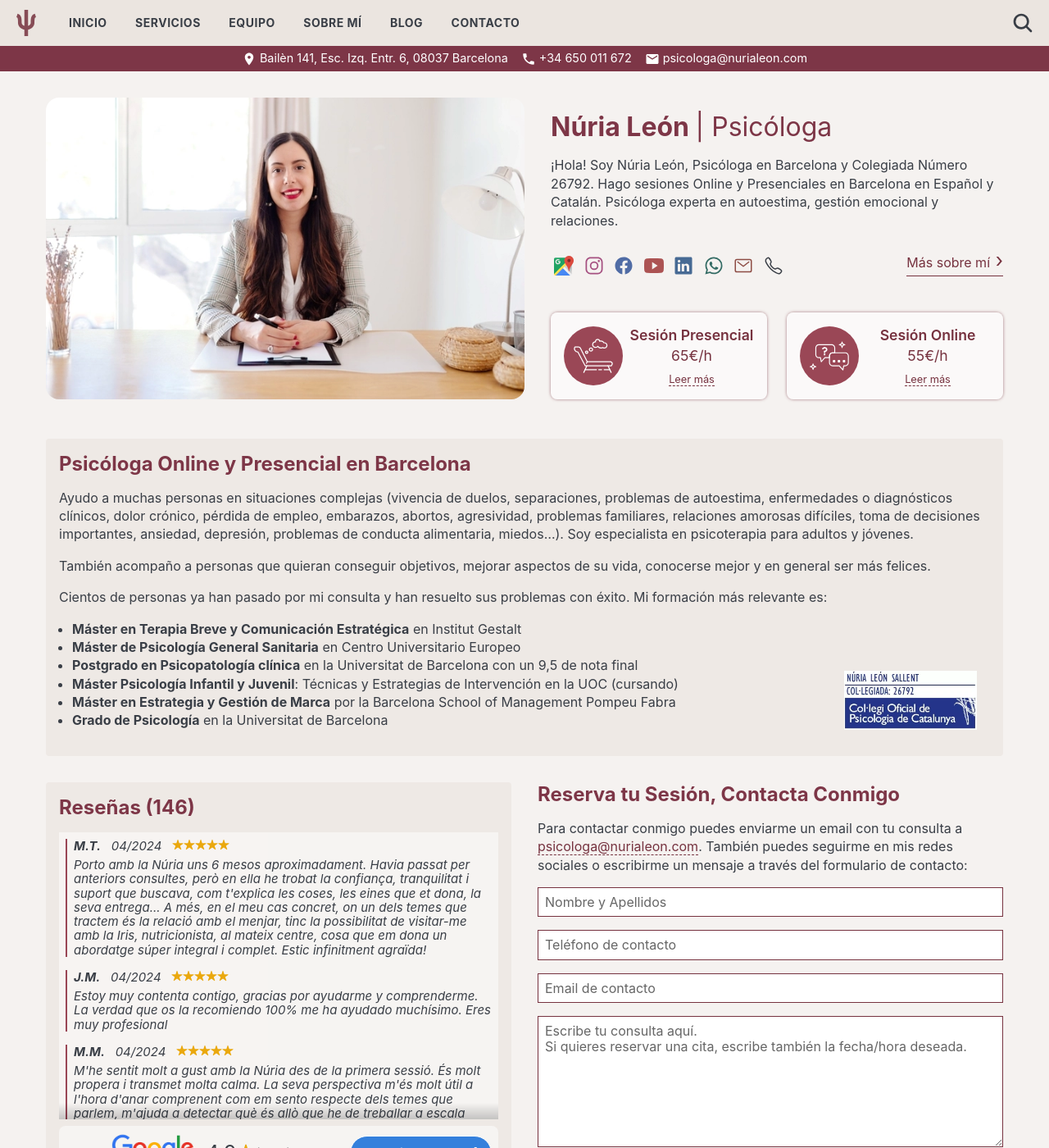
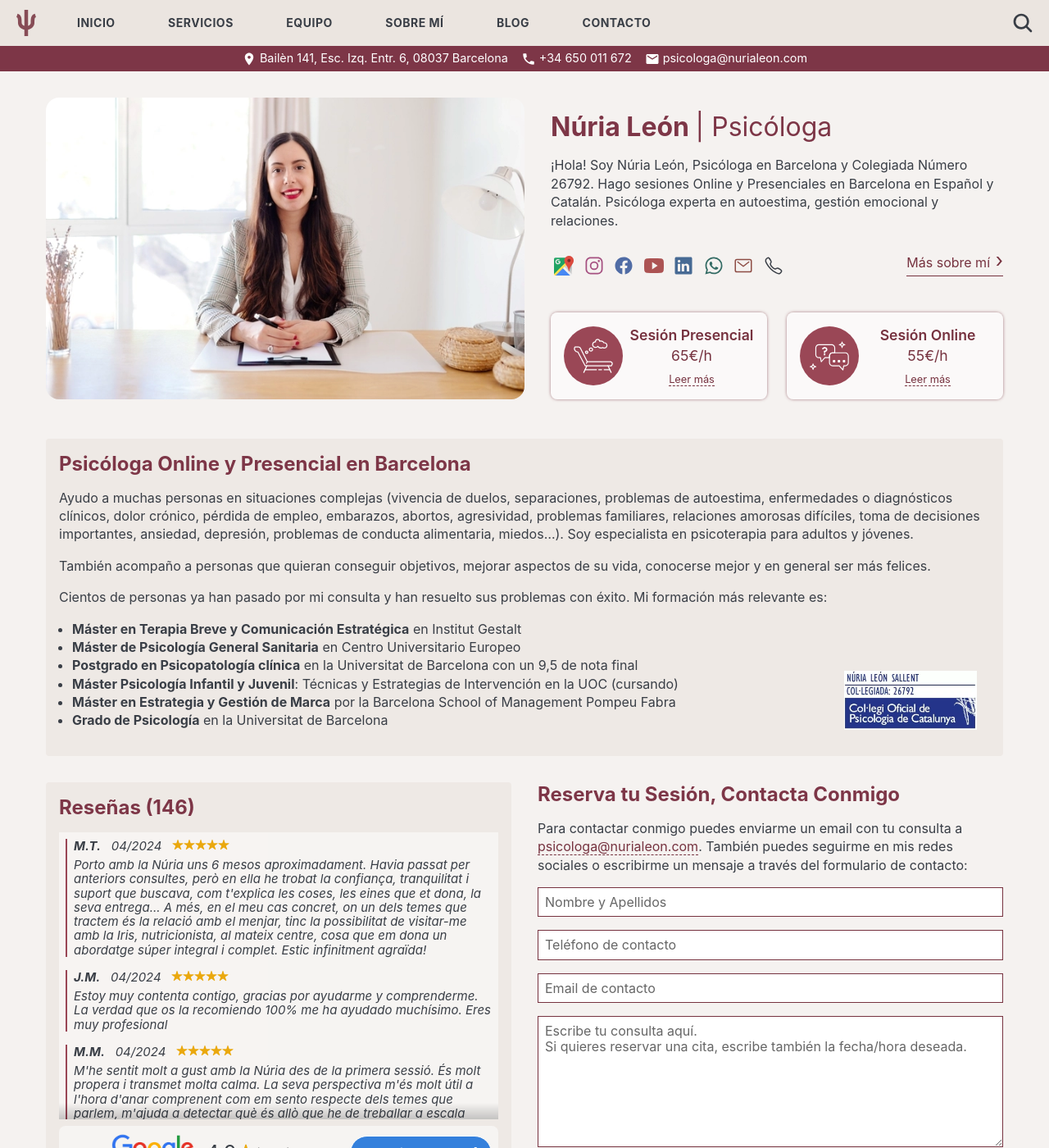
Before and after one commit to nurialeonsallent/nurialeon.com, a Jekyll site: the page built from _pages/home.md, in a window 1280 px wide and 1400 px high. Shown: the whole window at 82% size. Built offline with Jekyll 4.4.1, drawn with Linux system fonts in a browser that asks for light colours.

Commit message:
small fixes

```diff
--- a/_sass/3-modules/_header.scss
+++ b/_sass/3-modules/_header.scss
@@ -184,7 +184,7 @@
           position: absolute;
           top: 40px;
           background: #ebe5e0;
-          padding: 10px 20px;
+          padding: 10px 5px;
           display: flex;
           flex-direction: column;
           min-width: 200px;
@@ -204,7 +204,7 @@
       .nav__link {
         display: inline-block;
         text-align: left;
-        padding: 10px 10px 10px 20px;
+        padding: 10px 30px;
         font-size: 14px;
         font-weight: 700;
         letter-spacing: 0.5px;
@@ -240,6 +240,7 @@
       .nav__list .nav__item .nav__link {
         display: block;
         width: 100%;
+        padding: 10px 10px 10px 20px;
       }
     }
 
```
